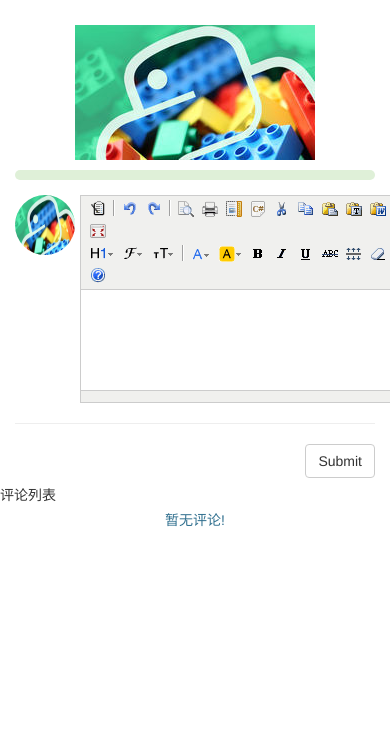
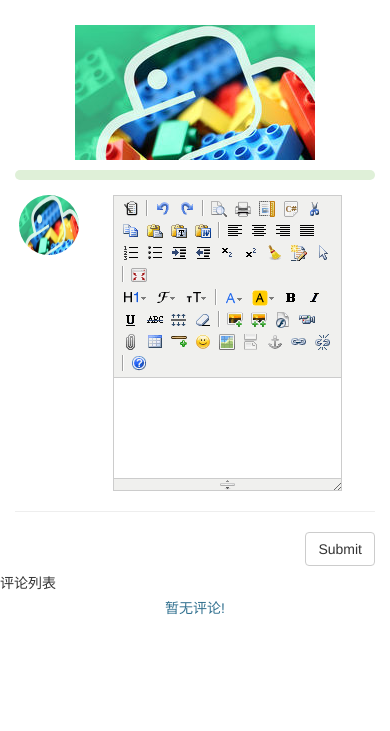
Before and after one commit to caicaibrid/django_blog_test, a Django app: page /articleDetail/1 in a window 390 px wide. Shown: the part 55-786 px from the top of the page. Run offline with Django 3.2, Linux system fonts and the light colour scheme; data comes from the database, SQL or seed files in the repository; some libraries are stand-ins or nearby versions.

Commit message:
update style

```diff
--- a/static/css/style.css
+++ b/static/css/style.css
@@ -227,3 +227,6 @@ textarea{
 .comment_list{
     min-height: 90px;
 }
+.ke-container{
+    width: 100%!important;
+}
--- a/templates/addComment.html
+++ b/templates/addComment.html
@@ -3,14 +3,14 @@
         <form action="/addComment/" method="post">
             {% csrf_token %}
             <div class="row">
-                <div class="col-xs-2">
+                <div class="col-xs-3 col-md-2">
                     {% if request.session.user.img_url %}
                         <img class="comment_img" src="{{ request.session.user.img_url }}"/>
                     {% else %}
                         <img class="comment_img" src="/static/image/load.jpg">
                     {% endif %}
                 </div>
-                <div class="col-xs-10">
+                <div class="col-xs-8 col-md-10">
                     <textarea id="content1" name="content" class="form-control" placeholder="评论内容"></textarea>
                     <input type="hidden" name="user_id" value="{{ request.session.user.id }}"/>
                     <input type="hidden" name="article_id" value="{{ result.0.id }}"/>
--- a/templates/commentList.html
+++ b/templates/commentList.html
@@ -4,11 +4,11 @@
     {% for ele in commList %}
     <div class="col-xs-12 col-xs-offest-1 comment_list">
         <div class="col-xs-12"> <hr/> </div>
-        <div class="col-xs-2">
+        <div class="col-md-2 col-xs-3">
             <img class="comment_img" src="{{ ele.img_url }}"/>
             <p class="text-danger text-center">{{ ele.username }}</p>
         </div>
-        <div class="col-xs-10">
+        <div class="col-md-10 col-xs-9">
             <p class="text-info text-right">评论日期:{{ ele.create_time }}</p>
             {% autoescape off %}
                 {{ ele.content }}
```
